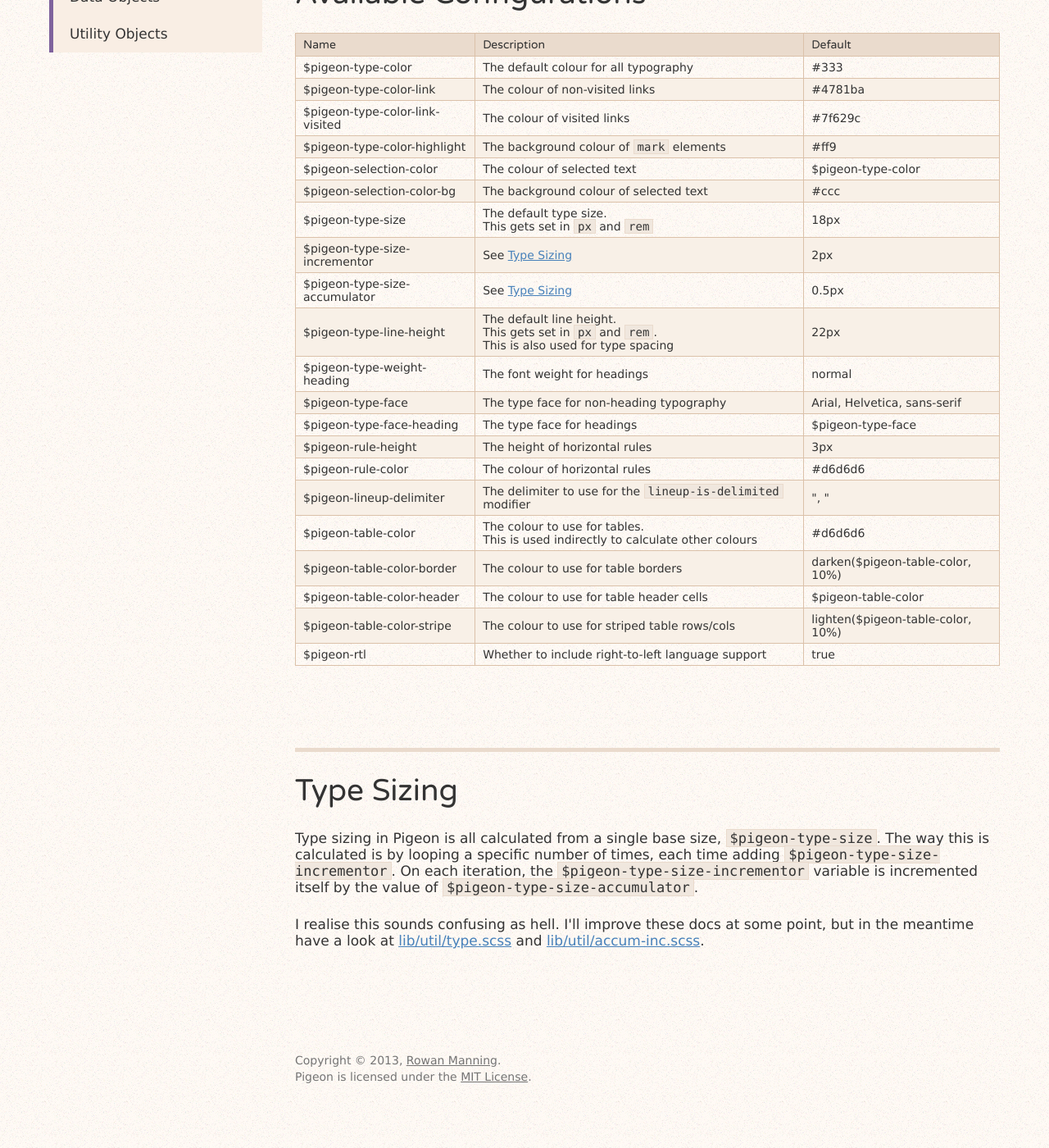
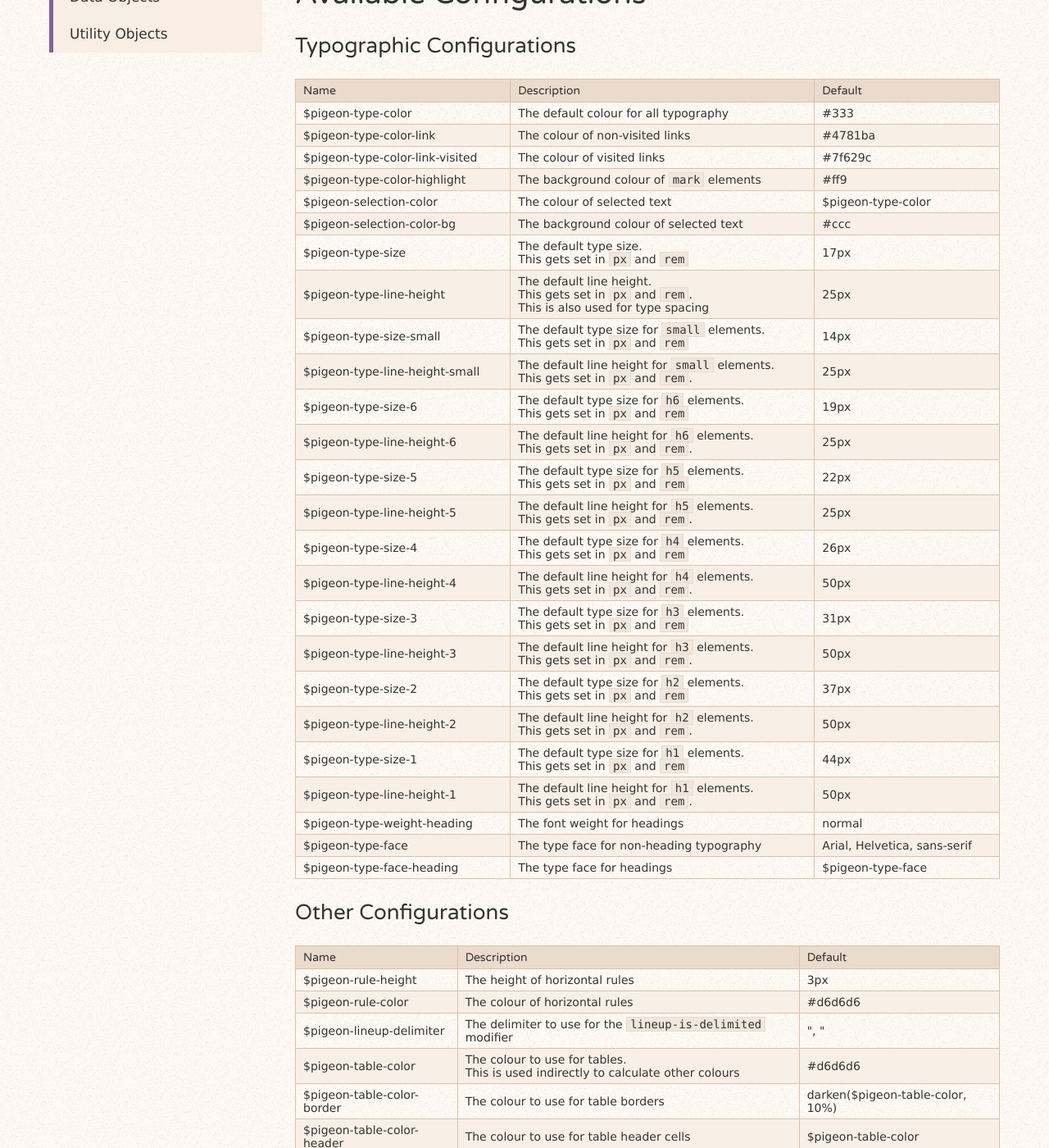
Before and after one commit to rowanmanning/pigeon, a Jekyll site: the page built from docs/config/index.html, in a window 1280 px wide and 1400 px high, scrolled down 508 px. Shown: the whole window at 82% size. Built offline with Jekyll 4.4.1, drawn with Linux system fonts in a browser that asks for light colours.

Commit message:
Document new type-sizing configurations

```diff
--- a/docs/config/index.html
+++ b/docs/config/index.html
@@ -22,6 +22,7 @@ $pigeon-type-size: 16px;
     <h2>Available Configurations</h2>
 
     <table class="table table-is-wide table-is-striped smallprint">
+        <caption class="h4">Typographic Configurations</caption>
         <thead>
             <tr>
                 <th>Name</th>
@@ -70,25 +71,97 @@ $pigeon-type-size: 16px;
             <tr>
                 <td>$pigeon-type-size</td>
                 <td>The default type size.<br/>This gets set in <code>px</code> and <code>rem</code></td>
-                <td>18px</td>
-            </tr>
-
-            <tr>
-                <td>$pigeon-type-size-incrementor</td>
-                <td>See <a href="#type-sizing">Type Sizing</a></td>
-                <td>2px</td>
-            </tr>
-
-            <tr>
-                <td>$pigeon-type-size-accumulator</td>
-                <td>See <a href="#type-sizing">Type Sizing</a></td>
-                <td>0.5px</td>
+                <td>17px</td>
             </tr>
 
             <tr>
                 <td>$pigeon-type-line-height</td>
                 <td>The default line height.<br/>This gets set in <code>px</code> and <code>rem</code>.<br/>This is also used for type spacing</td>
+                <td>25px</td>
+            </tr>
+
+            <tr>
+                <td>$pigeon-type-size-small</td>
+                <td>The default type size for <code>small</code> elements.<br/>This gets set in <code>px</code> and <code>rem</code></td>
+                <td>14px</td>
+            </tr>
+
+            <tr>
+                <td>$pigeon-type-line-height-small</td>
+                <td>The default line height for <code>small</code> elements.<br/>This gets set in <code>px</code> and <code>rem</code>.</td>
+                <td>25px</td>
+            </tr>
+
+            <tr>
+                <td>$pigeon-type-size-6</td>
+                <td>The default type size for <code>h6</code> elements.<br/>This gets set in <code>px</code> and <code>rem</code></td>
+                <td>19px</td>
+            </tr>
+
+            <tr>
+                <td>$pigeon-type-line-height-6</td>
+                <td>The default line height for <code>h6</code> elements.<br/>This gets set in <code>px</code> and <code>rem</code>.</td>
+                <td>25px</td>
+            </tr>
+
+            <tr>
+                <td>$pigeon-type-size-5</td>
+                <td>The default type size for <code>h5</code> elements.<br/>This gets set in <code>px</code> and <code>rem</code></td>
                 <td>22px</td>
+            </tr>
+
+            <tr>
+                <td>$pigeon-type-line-height-5</td>
+                <td>The default line height for <code>h5</code> elements.<br/>This gets set in <code>px</code> and <code>rem</code>.</td>
+                <td>25px</td>
+            </tr>
+
+            <tr>
+                <td>$pigeon-type-size-4</td>
+                <td>The default type size for <code>h4</code> elements.<br/>This gets set in <code>px</code> and <code>rem</code></td>
+                <td>26px</td>
+            </tr>
+
+            <tr>
+                <td>$pigeon-type-line-height-4</td>
+                <td>The default line height for <code>h4</code> elements.<br/>This gets set in <code>px</code> and <code>rem</code>.</td>
+                <td>50px</td>
+            </tr>
+
+            <tr>
+                <td>$pigeon-type-size-3</td>
+                <td>The default type size for <code>h3</code> elements.<br/>This gets set in <code>px</code> and <code>rem</code></td>
+                <td>31px</td>
+            </tr>
+
+            <tr>
+                <td>$pigeon-type-line-height-3</td>
+                <td>The default line height for <code>h3</code> elements.<br/>This gets set in <code>px</code> and <code>rem</code>.</td>
+                <td>50px</td>
+            </tr>
+
+            <tr>
+                <td>$pigeon-type-size-2</td>
+                <td>The default type size for <code>h2</code> elements.<br/>This gets set in <code>px</code> and <code>rem</code></td>
+                <td>37px</td>
+            </tr>
+
+            <tr>
+                <td>$pigeon-type-line-height-2</td>
+                <td>The default line height for <code>h2</code> elements.<br/>This gets set in <code>px</code> and <code>rem</code>.</td>
+                <td>50px</td>
+            </tr>
+
+            <tr>
+                <td>$pigeon-type-size-1</td>
+                <td>The default type size for <code>h1</code> elements.<br/>This gets set in <code>px</code> and <code>rem</code></td>
+                <td>44px</td>
+            </tr>
+
+            <tr>
+                <td>$pigeon-type-line-height-1</td>
+                <td>The default line height for <code>h1</code> elements.<br/>This gets set in <code>px</code> and <code>rem</code>.</td>
+                <td>50px</td>
             </tr>
 
             <tr>
@@ -108,6 +181,21 @@ $pigeon-type-size: 16px;
                 <td>The type face for headings</td>
                 <td>$pigeon-type-face</td>
             </tr>
+
+        </tbody>
+    </table>
+
+
+    <table class="table table-is-wide table-is-striped smallprint">
+        <caption class="h4">Other Configurations</caption>
+        <thead>
+            <tr>
+                <th>Name</th>
+                <th>Description</th>
+                <th>Default</th>
+            </tr>
+        </thead>
+        <tbody>
 
             <tr>
                 <td>$pigeon-rule-height</td>
@@ -161,26 +249,3 @@ $pigeon-type-size: 16px;
     </table>
 
 </div>
-
-
-<div id="type-sizing" class="section typearea">
-    <h2>Type Sizing</h2>
-
-    <p>
-        Type sizing in Pigeon is all calculated from a single base size,
-        <code>$pigeon-type-size</code>. The way this is calculated is by
-        looping a specific number of times, each time adding
-        <code>$pigeon-type-size-incrementor</code>. On each iteration, the
-        <code>$pigeon-type-size-incrementor</code> variable is incremented
-        itself by the value of <code>$pigeon-type-size-accumulator</code>.
-    </p>
-
-    <p>
-        I realise this sounds confusing as hell. I'll improve these docs at some
-        point, but in the meantime have a look at
-        <a href="{{ site.repo.url }}/blob/{{ site.repo.branch }}/lib/util/type.scss">lib/util/type.scss</a>
-        and
-        <a href="{{ site.repo.url }}/blob/{{ site.repo.branch }}/lib/util/accum-inc.scss">lib/util/accum-inc.scss</a>.
-    </p>
-
-</div>
```
